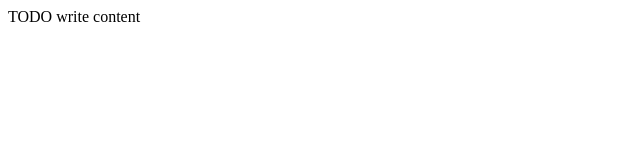
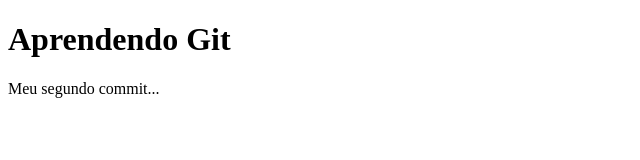
Before and after one commit to JOSIAS-VERAS/ExercicioComGit, a plain HTML site: page public_html/index.html in a window 1280 px wide. Shown: the whole page, without its empty margins (0-640 px from the left). Drawn offline with Linux system fonts and the light colour scheme.

Commit message:
Conteúdo inicial

```diff
--- a/public_html/index.html
+++ b/public_html/index.html
@@ -1,16 +1,12 @@
 <!DOCTYPE html>
-<!--
-To change this license header, choose License Headers in Project Properties.
-To change this template file, choose Tools | Templates
-and open the template in the editor.
--->
 <html>
     <head>
-        <title>TODO supply a title</title>
+        <title>Aprendendo Git</title>
         <meta charset="UTF-8">
         <meta name="viewport" content="width=device-width, initial-scale=1.0">
     </head>
     <body>
-        <div>TODO write content</div>
+        <h1>Aprendendo Git</h1>
+        <p>Meu segundo commit...</p>
     </body>
 </html>
```
